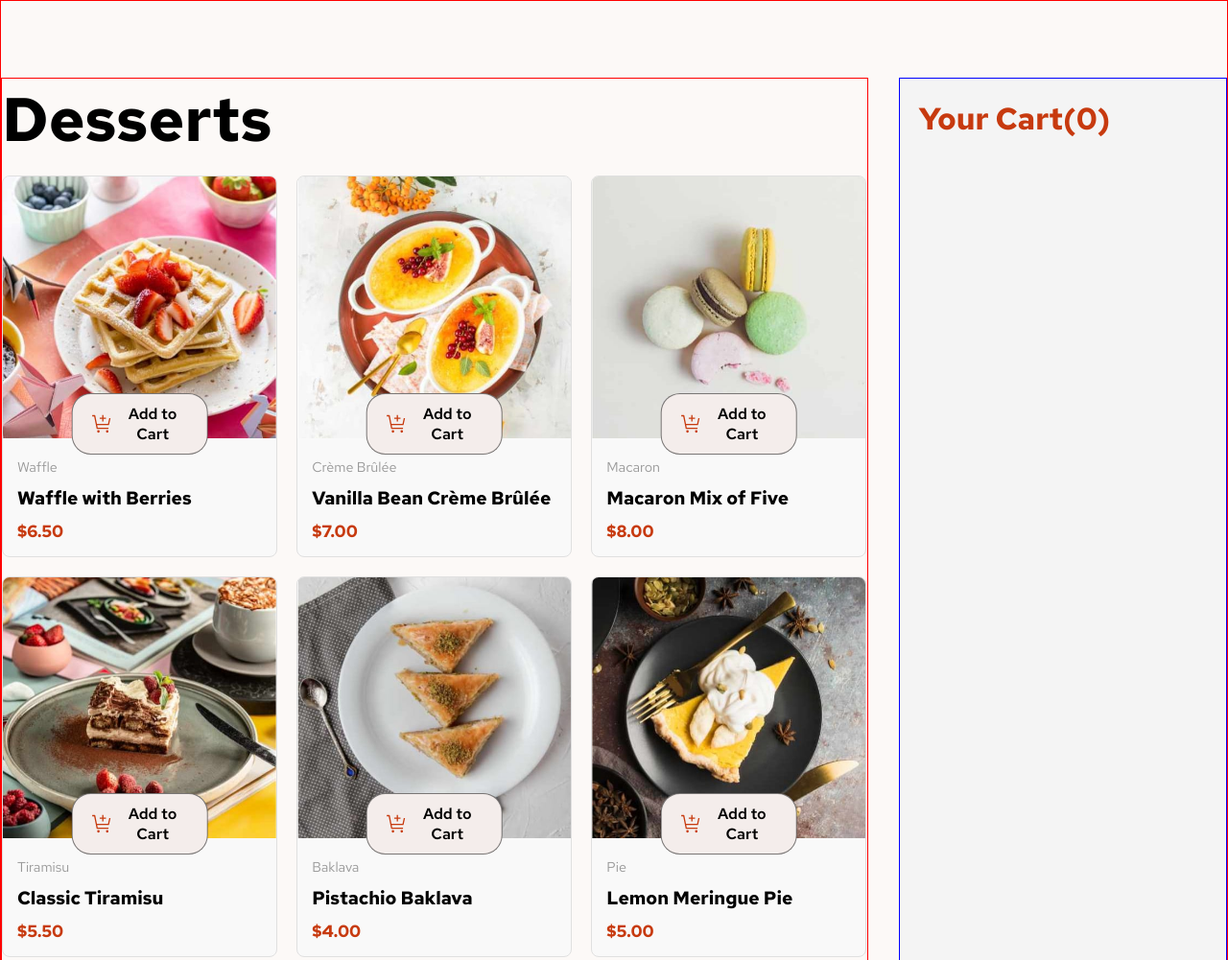
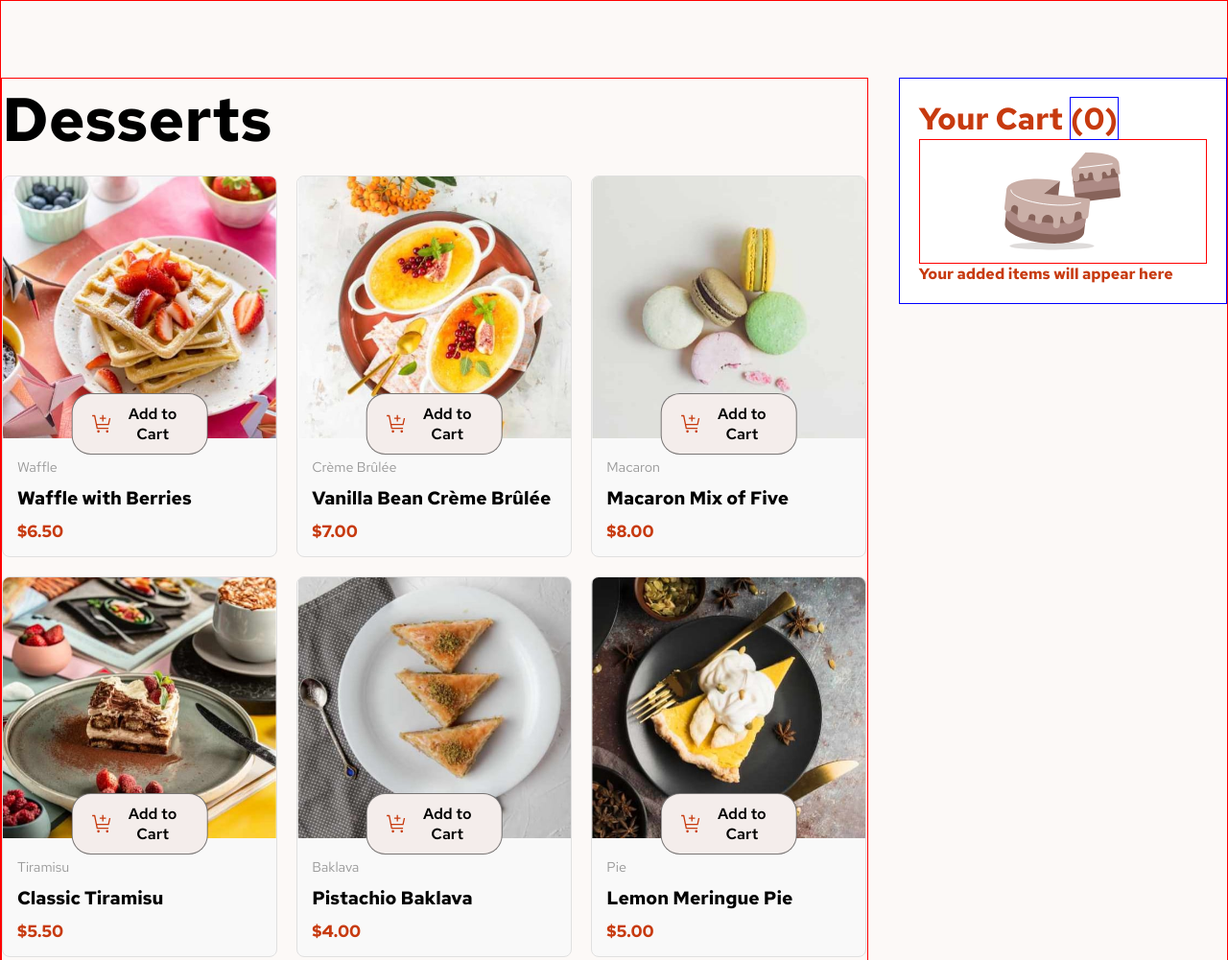
Before and after one commit to itsmecedy/Product-list-with-cart, a website: page index.html in a window 1280 px wide. Shown: the top 1001 px of the page at 96% size. Drawn offline with Linux system fonts and the light colour scheme.

Commit message:
finish cart. responsiveness nad fucntion are next.

```diff
--- a/index.html
+++ b/index.html
@@ -24,7 +24,14 @@
       <!-- Cart Section -->
       <div class="cart">
         Your Cart
-        <p id="cartItemsCount">(0)</p>
+        <span id="cartItemsCount">(0)</span>
+        <p id="cartItems">
+          <img
+            src="./assets/images/illustration-empty-cart.svg"
+            alt="illustration-empty-cart.svg"
+          />
+        </p>
+        <p class="empty-cart-message">Your added items will appear here</p>
       </div>
     </div>
   </body>
--- a/style/styles.scss
+++ b/style/styles.scss
@@ -109,22 +109,30 @@ body {
     }
   }
   .cart {
-    background-color: #f4f4f4;
+    background-color: white;
     padding: 20px;
     flex: 1;
     border: 1px blue solid;
     font-size: 2rem;
     font-weight: 700;
     color: var(--Red);
-    display: flex;
-    height: auto;
+    height: fit-content;
+
     @media (max-width: 1023px) {
       // Hide cart on smaller screens
       display: none;
     }
     #cartItemsCount {
       font-size: 2rem;
+      border: 1px blue solid;
       font-weight: 700;
+    }
+    #cartItems {
+      border: 1px red solid;
+      display: flex;
+      img {
+        margin: 0 auto;
+      }
     }
   }
 }
```
Also changed, not shown: style/styles.css, 1 other file.
